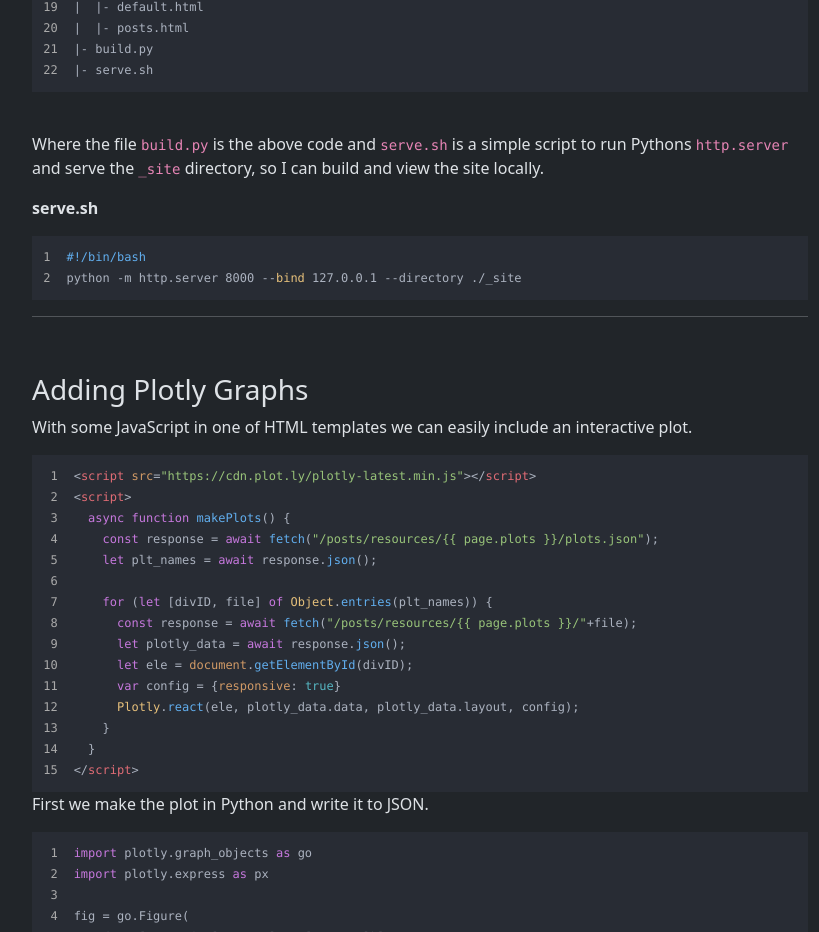
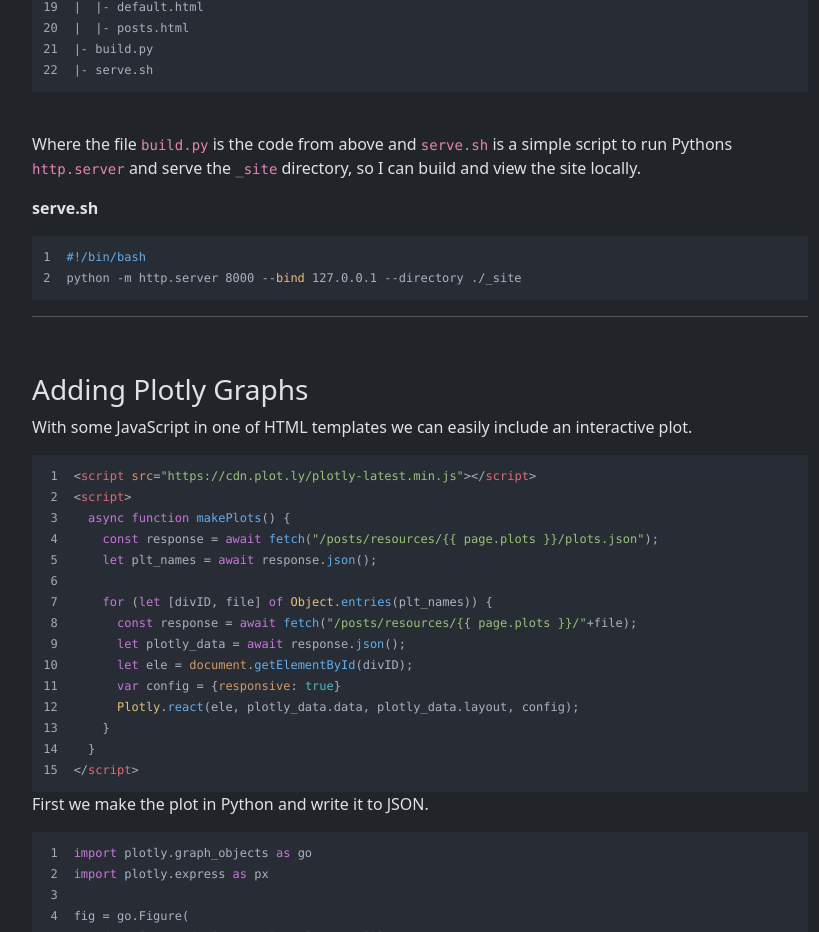
Before and after one commit to sitaber/sitaber.github.io, a plain HTML site: page articles/making-the-site/index.html in a window 1280 px wide. Shown: the part 3213-4145 px from the top of the page, without its empty margins (220-1039 px from the left). Drawn offline with Linux system fonts and the light colour scheme; a script that the page names is missing.

Commit message:
Update index.html

```diff
--- a/articles/making-the-site/index.html
+++ b/articles/making-the-site/index.html
@@ -187,7 +187,7 @@ for post in Path(&quot;./posts&quot;).glob(&quot;*.md&quot;):
 |- serve.sh
 </code></pre>
 <p><br></p>
-<p>Where the file <code>build.py</code> is the above code and <code>serve.sh</code> is a simple script to run Pythons <code>http.server</code> and serve the <code>_site</code> directory, so I can build and view the site locally.</p>
+<p>Where the file <code>build.py</code> is the code from above and <code>serve.sh</code> is a simple script to run Pythons <code>http.server</code> and serve the <code>_site</code> directory, so I can build and view the site locally.</p>
 <p><strong>serve.sh</strong></p>
 <pre><code class="language-bash">#!/bin/bash
 python -m http.server 8000 --bind 127.0.0.1 --directory ./_site
```
